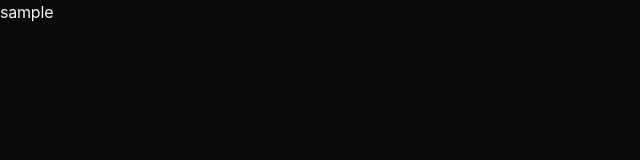
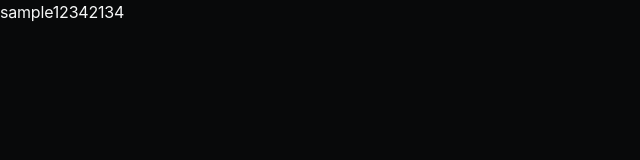
Before and after one commit to nalpari/my-blog-with-notion, a Next.js app: page /sample in a window 1280 px wide. Shown: the top 160 px of the page, without its empty margins (0-640 px from the left). Built offline with nearby package versions, Linux system fonts and the light colour scheme.

Commit message:
fix: update sample page content

```diff
--- a/src/app/sample/page.tsx
+++ b/src/app/sample/page.tsx
@@ -1,5 +1,5 @@
 import React from 'react'
 
 export default function Sample() {
-  return <div>sample</div>
+  return <div>sample12342134</div>
 }
```
